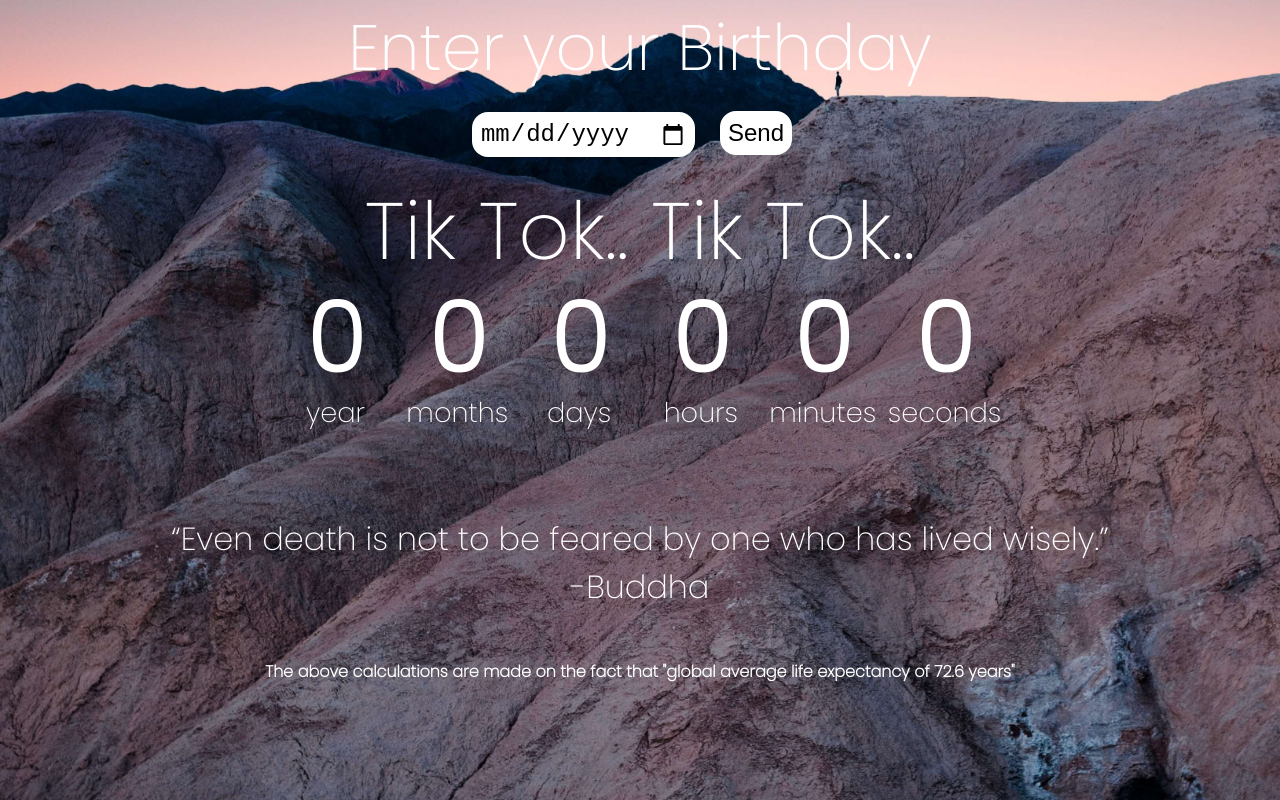
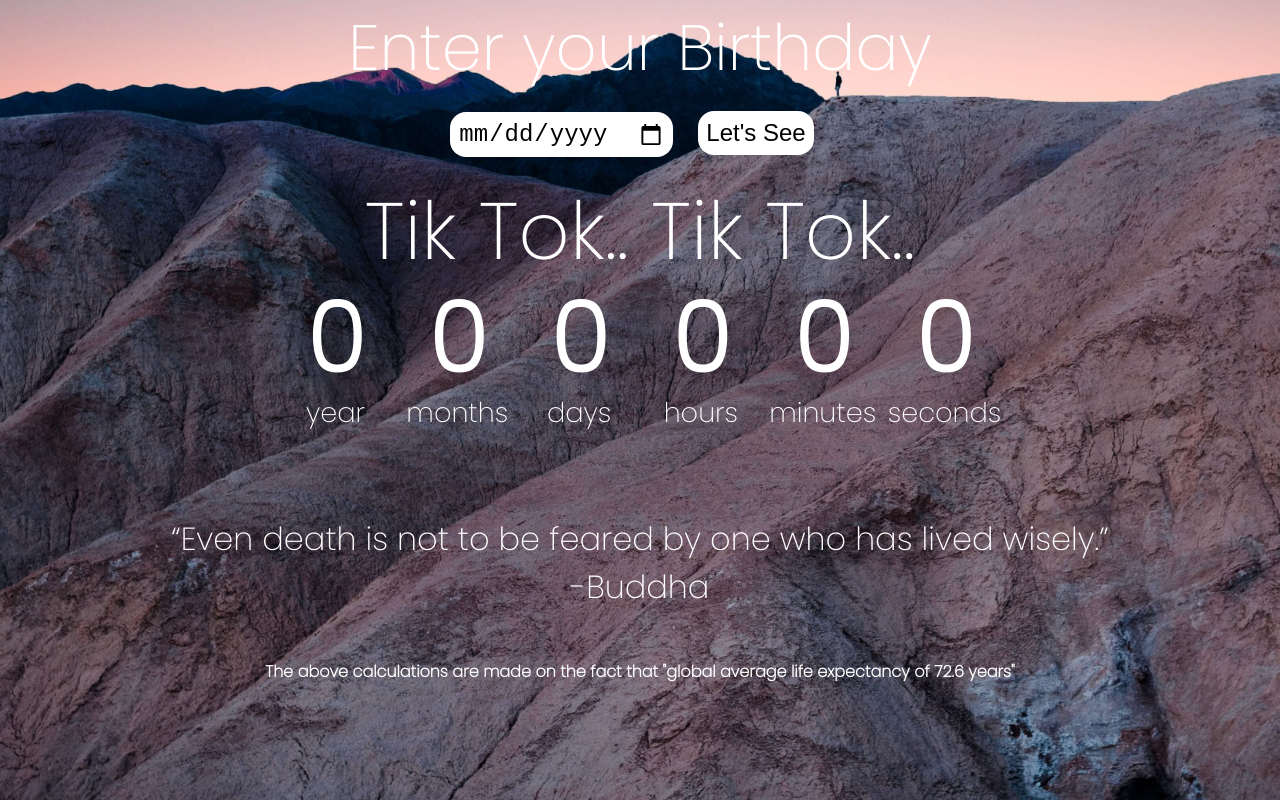
Before and after one commit to proBhavesh/timerapp, a plain HTML site: page index.html in a window 1280 px wide. Drawn offline with Linux system fonts and the light colour scheme.

Commit message:
2nd commit of the day

```diff
--- a/index.html
+++ b/index.html
@@ -16,7 +16,7 @@
 					name="date"
 					onclick="send()"
 					id="send-text"
-					value="Send"
+					value="Let's See"
 				/>
 			</form>
 		</div>
--- a/style.css
+++ b/style.css
@@ -84,6 +84,7 @@ h1 {
 	border-radius: 1rem;
 	border-style: none;
 	background: white;
+	color: black;
 }
 
 #send-text {
```
